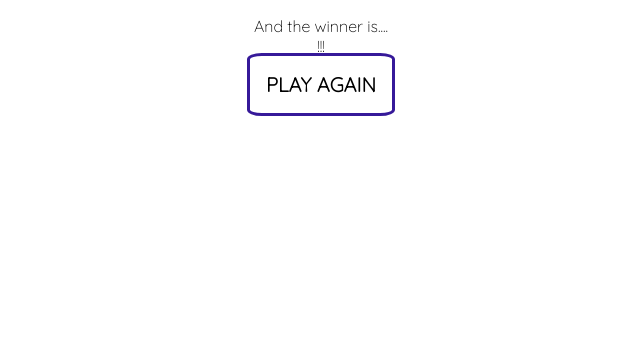
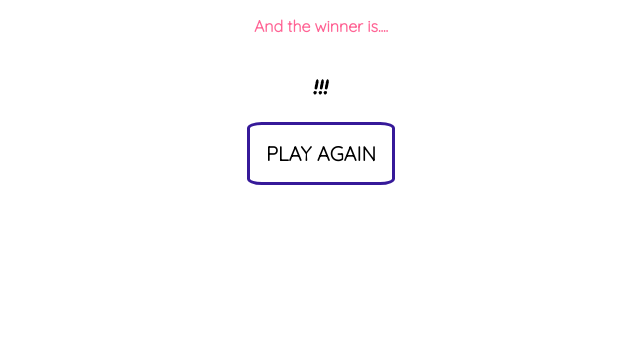
Before and after one commit to heathercking/RockPaperScissors, a Flask app: template templates/result.html in a window 1280 px wide. Shown: the part 256-597 px from the top of the page, without its empty margins (319-959 px from the left). Run offline with Flask 2, Linux system fonts and the light colour scheme; the template is opened without the code that fills it, so the values that code supplies are empty.

Commit message:
styling added to results page
slightly unstable as doesn't seem to format Computer name when its the winner unless it has played paper

```diff
--- a/controllers/controller.py
+++ b/controllers/controller.py
@@ -18,10 +18,10 @@ def play():
 @app.route('/play', methods=['POST'])
 def display_result():
     game1 = Game("Rock Paper Scissors")
-    player1 = Player("Computer")
+    player1 = Player("The Computer")
     player1_choice = player1.random_choice_generator()
     player1.assign_choice_to_player(player1_choice)
-    player2 = Player("You!")
+    player2 = Player("YOU")
     player2_choice = request.form["choice"]
     player2.assign_choice_to_player(player2_choice)
     result = game1.determine_winner(player1, player2)
--- a/static/main.css
+++ b/static/main.css
@@ -168,6 +168,17 @@ header #scissors {
     border-radius: 10%;
 }
 
+#winner-is {
+    font-weight: bolder;
+    color: #FF6495;
+}
+
+#winner-name {
+    font-family: "Permanent Marker";
+    font-size: 20px;
+    margin: 0px 0px 20px;
+}
+
 footer {
     padding: 16px;
     background-color: #361999;
--- a/templates/result.html
+++ b/templates/result.html
@@ -7,9 +7,10 @@
     <div>
         <p>{{ p1.name }} entered "{{ p1.choice }}"</p>
         <p>{{ p2.name }} entered "{{ p2.choice }}"</p>
-        <p>And the winner is.... <br>{{ result.name }} !!!</p>
+        <p id="winner-is">And the winner is.... </p><br>
+        <p id="winner-name">{{ result.name }} !!!</p>
     </div>
-
+    <br>
     <a class="play-button" href="/play">PLAY AGAIN</a>
 
 
```
